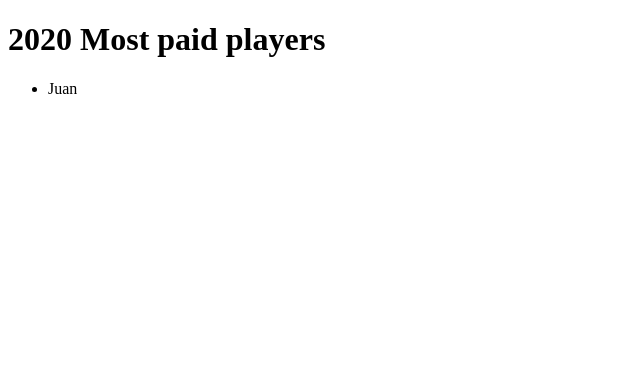
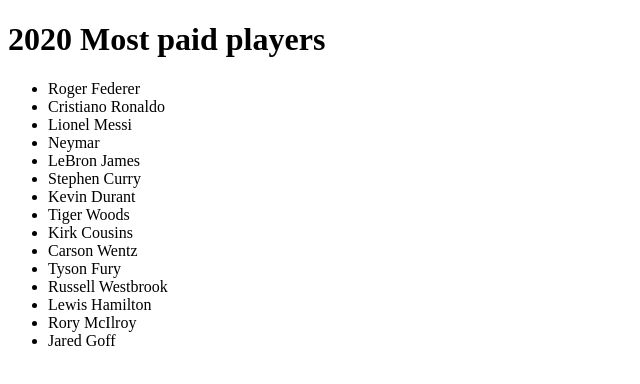
Before and after one commit to jdalzatec/angular-declarative-components-example, an Angular app: page / in a window 1280 px wide. Shown: the top 384 px of the page, without its empty margins (0-640 px from the left). Built offline with nearby package versions, Linux system fonts and the light colour scheme.

Commit message:
Adding players to the players.ts file

```diff
--- a/src/app/players.ts
+++ b/src/app/players.ts
@@ -1,9 +1,123 @@
 const Players = [
   {
-    name: "Juan",
-    age: 30,
-    sport: "soccer",
-    salary: 1000,
+    name: "Roger Federer",
+    age: 39,
+    photo:
+      "https://thumbor.forbes.com/thumbor/fit-in/416x416/filters%3Aformat%28jpg%29/https%3A%2F%2Fspecials-images.forbesimg.com%2Fimageserve%2F5ed53e8fa40c3d0007ed25b3%2F0x0.jpg%3Fbackground%3D000000%26cropX1%3D509%26cropX2%3D1693%26cropY1%3D78%26cropY2%3D1262",
+    sport: "Tennis",
+    salary: 106.3,
+  },
+  {
+    name: "Cristiano Ronaldo",
+    age: 35,
+    photo:
+      "https://thumbor.forbes.com/thumbor/fit-in/416x416/filters%3Aformat%28jpg%29/https%3A%2F%2Fspecials-images.forbesimg.com%2Fimageserve%2F5ec593cc431fb70007482137%2F0x0.jpg%3Fbackground%3D000000%26cropX1%3D1321%26cropX2%3D3300%26cropY1%3D114%26cropY2%3D2093",
+    sport: "Soccer",
+    salary: 105,
+  },
+  {
+    name: "Lionel Messi",
+    age: 33,
+    photo:
+      "https://thumbor.forbes.com/thumbor/fit-in/416x416/filters%3Aformat%28jpg%29/https%3A%2F%2Fspecials-images.forbesimg.com%2Fimageserve%2F5ec595d45f39760007b05c07%2F0x0.jpg%3Fbackground%3D000000%26cropX1%3D989%26cropX2%3D2480%26cropY1%3D74%26cropY2%3D1564",
+    sport: "Soccer",
+    salary: 104,
+  },
+  {
+    name: "Neymar",
+    age: 28,
+    photo:
+      "https://thumbor.forbes.com/thumbor/fit-in/416x416/filters%3Aformat%28jpg%29/https%3A%2F%2Fspecials-images.forbesimg.com%2Fimageserve%2F5ec59a8cda48890006292eee%2F0x0.jpg%3Fbackground%3D000000%26cropX1%3D845%26cropX2%3D2277%26cropY1%3D97%26cropY2%3D1528",
+    sport: "Soccer",
+    salary: 95.5,
+  },
+  {
+    name: "LeBron James",
+    age: 35,
+    photo:
+      "https://thumbor.forbes.com/thumbor/fit-in/416x416/filters%3Aformat%28jpg%29/https%3A%2F%2Fspecials-images.forbesimg.com%2Fimageserve%2F5ecc5358798e4c00060d2274%2F0x0.jpg%3Fbackground%3D000000%26cropX1%3D1184%26cropX2%3D3286%26cropY1%3D30%26cropY2%3D2130",
+    sport: "Basketball",
+    salary: 88.2,
+  },
+  {
+    name: "Stephen Curry",
+    age: 32,
+    photo:
+      "https://thumbor.forbes.com/thumbor/fit-in/416x416/filters%3Aformat%28jpg%29/https%3A%2F%2Fspecials-images.forbesimg.com%2Fimageserve%2F5ece6eed1061240006af3da0%2F0x0.jpg%3Fbackground%3D000000%26cropX1%3D1271%26cropX2%3D3410%26cropY1%3D153%26cropY2%3D2290",
+    sport: "Basketball",
+    salary: 74.4,
+  },
+  {
+    name: "Kevin Durant",
+    age: 31,
+    photo:
+      "https://thumbor.forbes.com/thumbor/fit-in/416x416/filters%3Aformat%28jpg%29/https%3A%2F%2Fspecials-images.forbesimg.com%2Fimageserve%2F5ece6f50938ec500060aac25%2F0x0.jpg%3Fbackground%3D000000%26cropX1%3D0%26cropX2%3D3648%26cropY1%3D133%26cropY2%3D3784",
+    sport: "Basketball",
+    salary: 63.9,
+  },
+  {
+    name: "Tiger Woods",
+    age: 44,
+    photo:
+      "https://thumbor.forbes.com/thumbor/fit-in/416x416/filters%3Aformat%28jpg%29/https%3A%2F%2Fspecials-images.forbesimg.com%2Fimageserve%2F5ece6ffa89ee2f0006814bfd%2F0x0.jpg%3Fbackground%3D000000%26cropX1%3D0%26cropX2%3D2074%26cropY1%3D14%26cropY2%3D2087",
+    sport: "Golf",
+    salary: 62.3,
+  },
+  {
+    name: "Kirk Cousins",
+    age: 32,
+    photo:
+      "https://thumbor.forbes.com/thumbor/fit-in/416x416/filters%3Aformat%28jpg%29/https%3A%2F%2Fspecials-images.forbesimg.com%2Fimageserve%2F5ecc5f0a798e4c00060d233c%2F0x0.jpg%3Fbackground%3D000000%26cropX1%3D710%26cropX2%3D2526%26cropY1%3D28%26cropY2%3D1842",
+    sport: "Football",
+    salary: 60.5,
+  },
+  {
+    name: "Carson Wentz",
+    age: 27,
+    photo:
+      "https://thumbor.forbes.com/thumbor/fit-in/416x416/filters%3Aformat%28jpg%29/https%3A%2F%2Fspecials-images.forbesimg.com%2Fimageserve%2F5ecc60a1fd6d6700060f84ff%2F0x0.jpg%3Fbackground%3D000000%26cropX1%3D1058%26cropX2%3D2516%26cropY1%3D31%26cropY2%3D1488",
+    sport: "Football",
+    salary: 59.1,
+  },
+  {
+    name: "Tyson Fury",
+    age: 32,
+    photo:
+      "https://thumbor.forbes.com/thumbor/fit-in/416x416/filters%3Aformat%28jpg%29/https%3A%2F%2Fspecials-images.forbesimg.com%2Fimageserve%2F5ecc644736d6f40008dcde32%2F0x0.jpg%3Fbackground%3D000000%26cropX1%3D1349%26cropX2%3D3954%26cropY1%3D78%26cropY2%3D2685",
+    sport: "Boxing",
+    salary: 57,
+  },
+  {
+    name: "Russell Westbrook",
+    age: 31,
+    photo:
+      "https://thumbor.forbes.com/thumbor/fit-in/416x416/filters%3Aformat%28jpg%29/https%3A%2F%2Fspecials-images.forbesimg.com%2Fimageserve%2F5ecc655efd6d6700060f8511%2F0x0.jpg%3Fbackground%3D000000%26cropX1%3D1155%26cropX2%3D4339%26cropY1%3D252%26cropY2%3D3434",
+    sport: "Basketball",
+    salary: 56,
+  },
+  {
+    name: "Lewis Hamilton",
+    age: 35,
+    photo:
+      "https://thumbor.forbes.com/thumbor/fit-in/416x416/filters%3Aformat%28jpg%29/https%3A%2F%2Fspecials-images.forbesimg.com%2Fimageserve%2F5ece723454886200073da1eb%2F0x0.jpg%3Fbackground%3D000000%26cropX1%3D0%26cropX2%3D3003%26cropY1%3D199%26cropY2%3D3200",
+    sport: "Auto Racing",
+    salary: 54,
+  },
+  {
+    name: "Rory McIlroy",
+    age: 31,
+    photo:
+      "https://thumbor.forbes.com/thumbor/fit-in/416x416/filters%3Aformat%28jpg%29/https%3A%2F%2Fspecials-images.forbesimg.com%2Fimageserve%2F5ecc696936d6f40008dcdee2%2F0x0.jpg%3Fbackground%3D000000%26cropX1%3D8%26cropX2%3D1931%26cropY1%3D139%26cropY2%3D2063",
+    sport: "Golf",
+    salary: 52,
+  },
+  {
+    name: "Jared Goff",
+    age: 25,
+    photo:
+      "https://thumbor.forbes.com/thumbor/fit-in/416x416/filters%3Aformat%28jpg%29/https%3A%2F%2Fspecials-images.forbesimg.com%2Fimageserve%2F5ecc696936d6f40008dcdee2%2F0x0.jpg%3Fbackground%3D000000%26cropX1%3D8%26cropX2%3D1931%26cropY1%3D139%26cropY2%3D2063",
+    sport: "Football",
+    salary: 49,
   },
 ];
 
```
